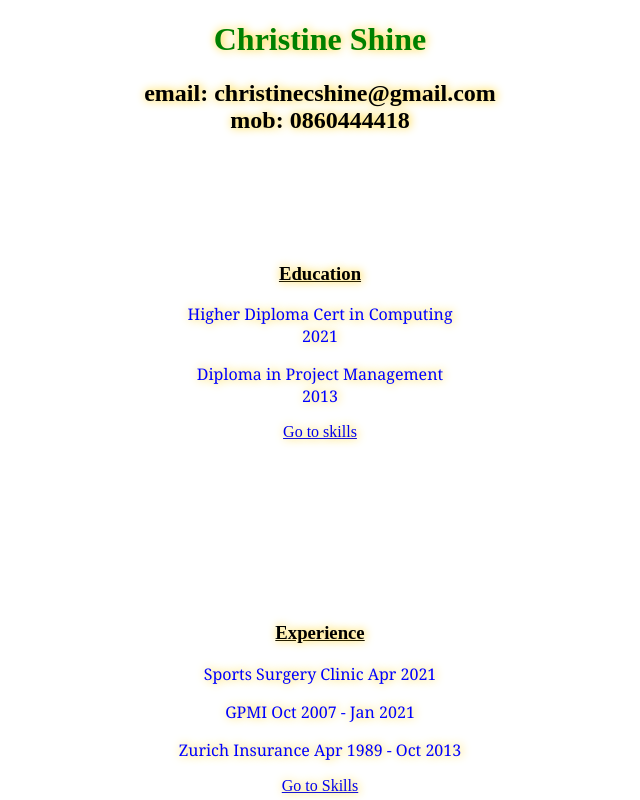
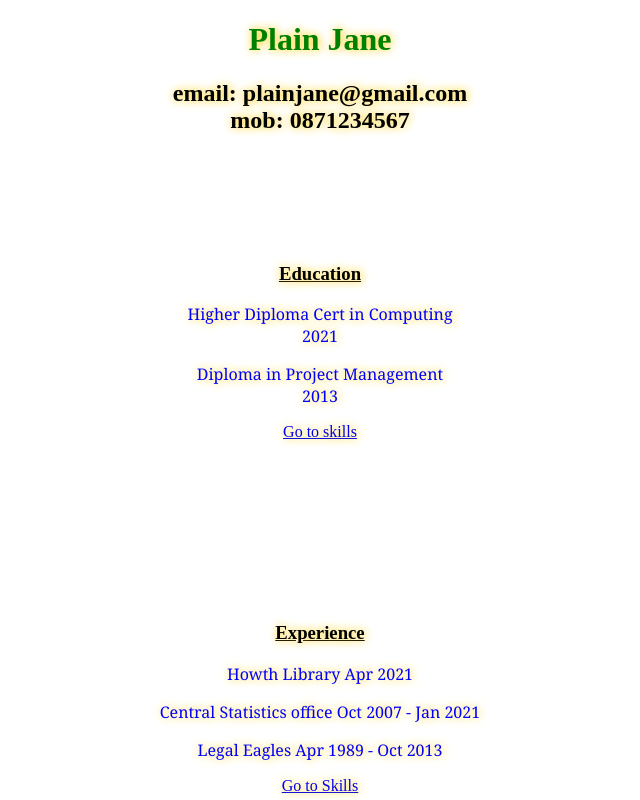
Before and after one commit to ChristineC19/christinec19.github.io, a plain HTML site: page index.html in a window 1280 px wide. Shown: the top 800 px of the page, without its empty margins (320-960 px from the left). Drawn offline with Linux system fonts and the light colour scheme.

Commit message:
updated cv

```diff
--- a/index.html
+++ b/index.html
@@ -5,8 +5,8 @@
 		<link rel="stylesheet" href="CVSTYLE.css">
 	</head>
 		<body>
-			<H1> Christine Shine </H1>
-			<H2> email: christinecshine@gmail.com</br> mob: 0860444418</H2>
+			<H1> Plain Jane </H1>
+			<H2> email: plainjane@gmail.com</br> mob: 0871234567</H2>
 			</br>
 			</br>
 			</br>
@@ -27,9 +27,9 @@
 					</br>
 					</br>
 			<H3 class= "headings"> Experience</H3>
-				<p>Sports Surgery Clinic 			Apr	2021</p>
-				<p>GPMI						 		Oct 2007 - Jan 2021</p>
-				<p>Zurich Insurance			 		Apr 1989 - Oct 2013</p>
+				<p>Howth Library					Apr	2021</p>
+				<p>Central Statistics office 		Oct 2007 - Jan 2021</p>
+				<p>Legal Eagles				 		Apr 1989 - Oct 2013</p>
 				<a href="#skills"> Go to Skills</a>
 					</br>
 					</br>
```
